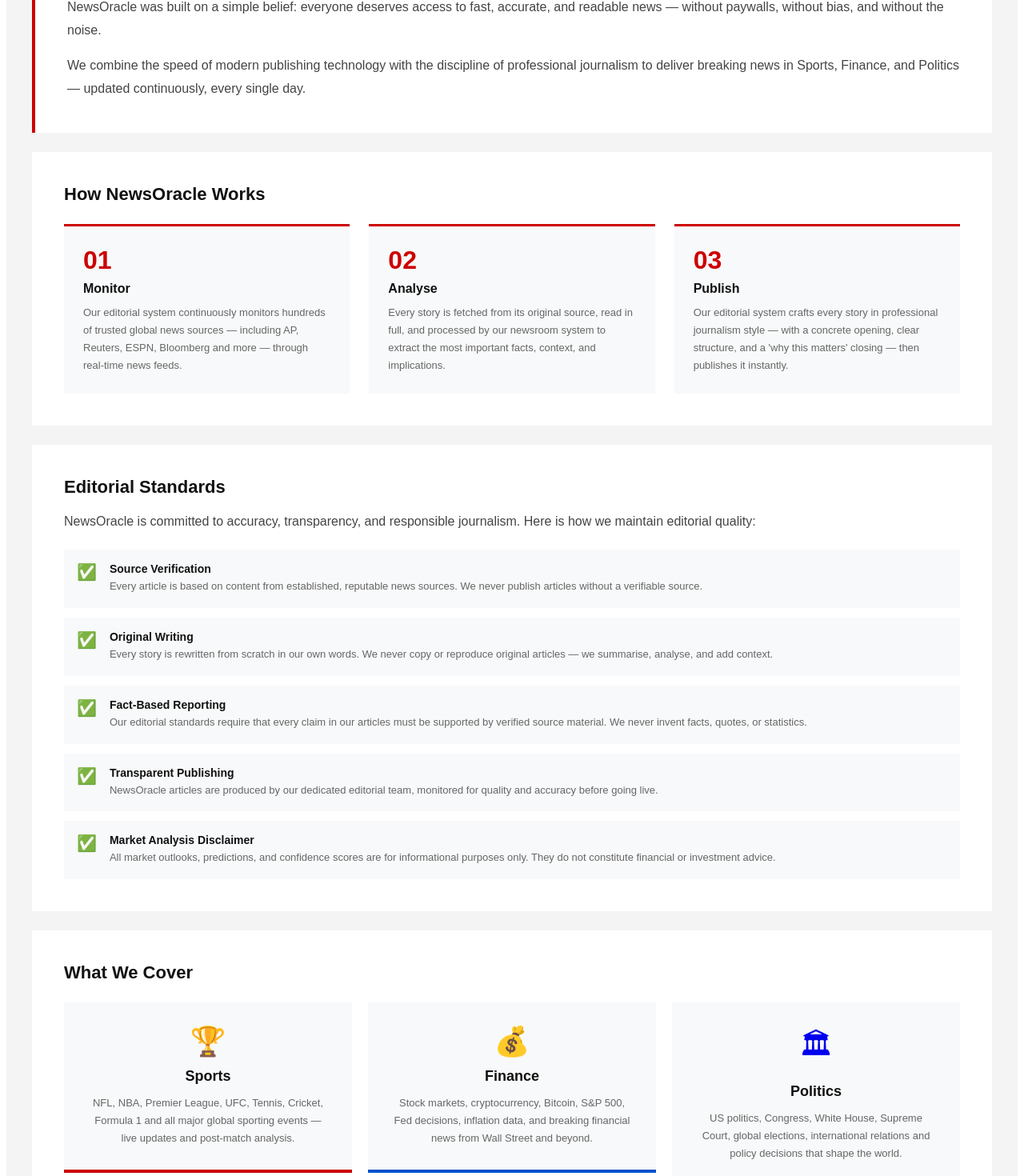
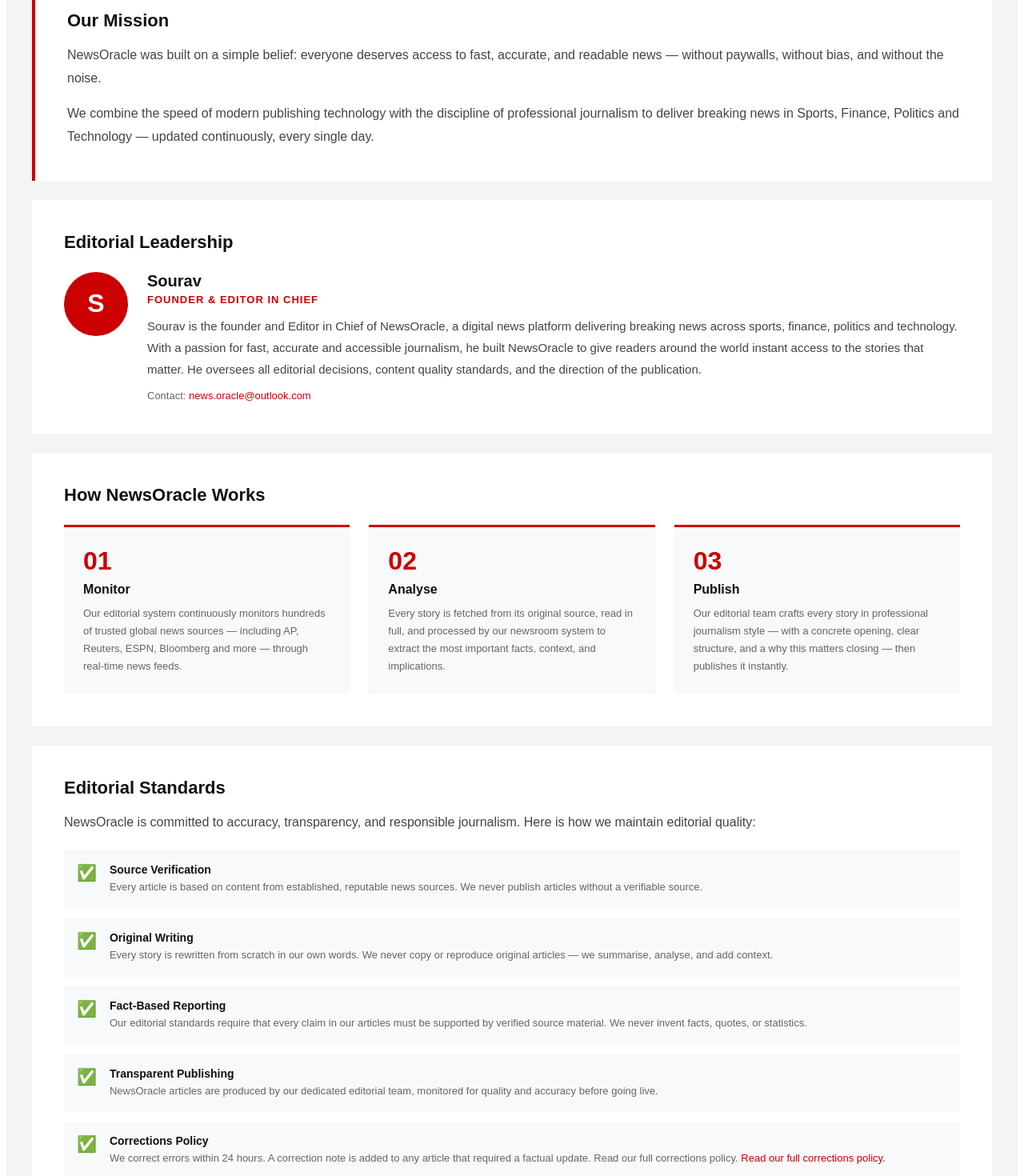
Before and after one commit to richmanempire001-cyber/newsoracle, a Next.js app: page /about in a window 1280 px wide. Shown: the part 634-2104 px from the top of the page at 80% size. Built offline with nearby package versions, Linux system fonts and the light colour scheme.

Commit message:
Update about.js

```diff
--- a/pages/about.js
+++ b/pages/about.js
@@ -6,18 +6,18 @@
     <>
       <Head>
         <title>About NewsOracle — Breaking News Platform</title>
-        <meta name="description" content="NewsOracle is a digital news platform delivering breaking news and analysis in sports, finance, crypto and politics. Updated around the clock, every single day." />
+        <meta name="description" content="NewsOracle is a digital news platform delivering breaking news and analysis in sports, finance, technology and politics. Updated around the clock, every single day." />
         <meta name="robots" content="index, follow" />
         <link rel="canonical" href="https://www.newsoracle.online/about" />
         <meta property="og:title" content="About NewsOracle — Breaking News Platform" />
-        <meta property="og:description" content="NewsOracle is a digital news platform delivering breaking news and analysis in sports, finance, crypto and politics." />
+        <meta property="og:description" content="NewsOracle is a digital news platform delivering breaking news and analysis in sports, finance, technology and politics." />
         <meta property="og:url" content="https://www.newsoracle.online/about" />
         <meta property="og:type" content="website" />
         <meta property="og:site_name" content="NewsOracle" />
         <meta property="og:image" content="https://images.unsplash.com/photo-1611974789855-9c2a0a7236a3?w=1200&q=80" />
         <meta name="twitter:card" content="summary_large_image" />
         <meta name="twitter:title" content="About NewsOracle — Breaking News Platform" />
-        <meta name="twitter:description" content="NewsOracle is a digital news platform delivering breaking news and analysis in sports, finance, crypto and politics." />
+        <meta name="twitter:description" content="NewsOracle is a digital news platform delivering breaking news and analysis in sports, finance, technology and politics." />
         <script type="application/ld+json" dangerouslySetInnerHTML={{ __html: JSON.stringify({
           "@context": "https://schema.org",
           "@type": "Organization",
@@ -27,8 +27,17 @@
             "@type": "ImageObject",
             "url": "https://www.newsoracle.online/favicon.ico"
           },
-          "description": "Digital news platform delivering breaking news and analysis in sports, finance, crypto and politics.",
+          "description": "Digital news platform delivering breaking news and analysis in sports, finance, technology and politics.",
           "email": "news.oracle@outlook.com",
+          "employee": {
+            "@type": "Person",
+            "name": "Sourav",
+            "jobTitle": "Editor in Chief",
+            "worksFor": {
+              "@type": "Organization",
+              "name": "NewsOracle"
+            }
+          },
           "sameAs": [
             "https://t.me/NewsOracleOfficial",
             "https://www.facebook.com/profile.php?id=61591337781640"
@@ -46,7 +55,7 @@
           </div>
         </div>
 
-        {/* Header — CNN Two-Row Style */}
+        {/* Header */}
         <header style={{ background: "#fff", borderBottom: "3px solid #cc0000" }}>
           <div style={{ borderBottom: "1px solid #eee", padding: "12px 0" }}>
             <div style={{ maxWidth: "1200px", margin: "0 auto", padding: "0 20px", display: "flex", alignItems: "center", justifyContent: "space-between" }}>
@@ -109,9 +118,9 @@
               The world's news. Delivered fast. Updated around the clock. Every single day.
             </p>
             <div style={{ display: "flex", justifyContent: "center", gap: "40px", flexWrap: "wrap" }}>
-              {[["📡", "Live Updates"], ["🌎", "Worldwide Sources"], ["✅", "Verified Reporting"], ["🏆", "Top Stories"]].map(([num, label]) => (
+              {[["Live Updates", "Around the clock"], ["4 Categories", "Sports, Finance, Politics, Tech"], ["Verified", "Fact-based reporting"], ["Global", "Worldwide sources"]].map(([num, label]) => (
                 <div key={label} style={{ textAlign: "center" }}>
-                  <div style={{ fontSize: "32px", fontWeight: "900", color: "#cc0000" }}>{num}</div>
+                  <div style={{ fontSize: "16px", fontWeight: "900", color: "#cc0000", marginBottom: "4px" }}>{num}</div>
                   <div style={{ fontSize: "12px", color: "#999", textTransform: "uppercase", letterSpacing: "1px" }}>{label}</div>
                 </div>
               ))}
@@ -119,7 +128,6 @@
           </div>
         </div>
 
-        {/* Main Content */}
         <div style={{ maxWidth: "1200px", margin: "0 auto", padding: "40px 20px" }}>
 
           {/* Mission Statement */}
@@ -129,8 +137,28 @@
               NewsOracle was built on a simple belief: everyone deserves access to fast, accurate, and readable news — without paywalls, without bias, and without the noise.
             </p>
             <p style={{ fontSize: "16px", lineHeight: "1.8", color: "#444", margin: 0 }}>
-              We combine the speed of modern publishing technology with the discipline of professional journalism to deliver breaking news in Sports, Finance, and Politics — updated continuously, every single day.
+              We combine the speed of modern publishing technology with the discipline of professional journalism to deliver breaking news in Sports, Finance, Politics and Technology — updated continuously, every single day.
             </p>
+          </div>
+
+          {/* Editor in Chief */}
+          <div style={{ background: "#fff", padding: "40px", marginBottom: "24px" }} className="about-box">
+            <h2 style={{ fontSize: "22px", fontWeight: "900", color: "#111", margin: "0 0 24px" }}>Editorial Leadership</h2>
+            <div style={{ display: "flex", gap: "24px", alignItems: "flex-start", flexWrap: "wrap" }}>
+              <div style={{ width: "80px", height: "80px", background: "#cc0000", borderRadius: "50%", display: "flex", alignItems: "center", justifyContent: "center", flexShrink: 0 }}>
+                <span style={{ color: "#fff", fontWeight: "900", fontSize: "32px" }}>S</span>
+              </div>
+              <div style={{ flex: 1 }}>
+                <p style={{ margin: "0 0 4px", fontSize: "20px", fontWeight: "900", color: "#111" }}>Sourav</p>
+                <p style={{ margin: "0 0 12px", fontSize: "13px", color: "#cc0000", fontWeight: "700", textTransform: "uppercase", letterSpacing: "1px" }}>Founder & Editor in Chief</p>
+                <p style={{ margin: 0, fontSize: "15px", color: "#444", lineHeight: "1.8" }}>
+                  Sourav is the founder and Editor in Chief of NewsOracle, a digital news platform delivering breaking news across sports, finance, politics and technology. With a passion for fast, accurate and accessible journalism, he built NewsOracle to give readers around the world instant access to the stories that matter. He oversees all editorial decisions, content quality standards, and the direction of the publication.
+                </p>
+                <p style={{ margin: "12px 0 0", fontSize: "13px", color: "#666" }}>
+                  Contact: <a href="mailto:news.oracle@outlook.com" style={{ color: "#cc0000", textDecoration: "none" }}>news.oracle@outlook.com</a>
+                </p>
+              </div>
+            </div>
           </div>
 
           {/* How It Works */}
@@ -140,7 +168,7 @@
               {[
                 { step: "01", title: "Monitor", desc: "Our editorial system continuously monitors hundreds of trusted global news sources — including AP, Reuters, ESPN, Bloomberg and more — through real-time news feeds." },
                 { step: "02", title: "Analyse", desc: "Every story is fetched from its original source, read in full, and processed by our newsroom system to extract the most important facts, context, and implications." },
-                { step: "03", title: "Publish", desc: "Our editorial system crafts every story in professional journalism style — with a concrete opening, clear structure, and a 'why this matters' closing — then publishes it instantly." },
+                { step: "03", title: "Publish", desc: "Our editorial team crafts every story in professional journalism style — with a concrete opening, clear structure, and a why this matters closing — then publishes it instantly." },
               ].map(({ step, title, desc }) => (
                 <div key={step} style={{ padding: "24px", background: "#f8f9fa", borderTop: "3px solid #cc0000" }}>
                   <div style={{ fontSize: "32px", fontWeight: "900", color: "#cc0000", marginBottom: "8px" }}>{step}</div>
@@ -163,13 +191,15 @@
                 { icon: "✅", title: "Original Writing", desc: "Every story is rewritten from scratch in our own words. We never copy or reproduce original articles — we summarise, analyse, and add context." },
                 { icon: "✅", title: "Fact-Based Reporting", desc: "Our editorial standards require that every claim in our articles must be supported by verified source material. We never invent facts, quotes, or statistics." },
                 { icon: "✅", title: "Transparent Publishing", desc: "NewsOracle articles are produced by our dedicated editorial team, monitored for quality and accuracy before going live." },
-                { icon: "✅", title: "Market Analysis Disclaimer", desc: "All market outlooks, predictions, and confidence scores are for informational purposes only. They do not constitute financial or investment advice." },
+                { icon: "✅", title: "Corrections Policy", desc: "We correct errors within 24 hours. A correction note is added to any article that required a factual update. Read our full corrections policy." },
               ].map(({ icon, title, desc }) => (
                 <div key={title} style={{ display: "flex", gap: "16px", padding: "16px", background: "#f8f9fa", alignItems: "flex-start" }}>
                   <span style={{ fontSize: "20px", flexShrink: 0 }}>{icon}</span>
                   <div>
                     <p style={{ margin: "0 0 4px", fontSize: "14px", fontWeight: "700", color: "#111" }}>{title}</p>
-                    <p style={{ margin: 0, fontSize: "13px", color: "#666", lineHeight: "1.6" }}>{desc}</p>
+                    <p style={{ margin: 0, fontSize: "13px", color: "#666", lineHeight: "1.6" }}>
+                      {desc}{title === "Corrections Policy" && <> <Link href="/corrections" style={{ color: "#cc0000", textDecoration: "none" }}>Read our full corrections policy.</Link></>}
+                    </p>
                   </div>
                 </div>
               ))}
@@ -179,17 +209,18 @@
           {/* Coverage Areas */}
           <div style={{ background: "#fff", padding: "40px", marginBottom: "24px" }} className="about-box">
             <h2 style={{ fontSize: "22px", fontWeight: "900", color: "#111", margin: "0 0 24px" }}>What We Cover</h2>
-            <div className="about-grid" style={{ display: "grid", gridTemplateColumns: "repeat(3, 1fr)", gap: "20px" }}>
+            <div className="about-grid" style={{ display: "grid", gridTemplateColumns: "repeat(4, 1fr)", gap: "20px" }}>
               {[
-                { cat: "Sports", color: "#cc0000", icon: "🏆", desc: "NFL, NBA, Premier League, UFC, Tennis, Cricket, Formula 1 and all major global sporting events — live updates and post-match analysis.", href: "/category/sports" },
-                { cat: "Finance", color: "#0052cc", icon: "💰", desc: "Stock markets, cryptocurrency, Bitcoin, S&P 500, Fed decisions, inflation data, and breaking financial news from Wall Street and beyond.", href: "/category/finance" },
-                { cat: "Politics", color: "#2e7d32", icon: "🏛", desc: "US politics, Congress, White House, Supreme Court, global elections, international relations and policy decisions that shape the world.", href: "/category/politics" },
+                { cat: "Sports", color: "#cc0000", icon: "🏆", desc: "NFL, NBA, Premier League, UFC, Tennis, Cricket and all major global sporting events.", href: "/category/sports" },
+                { cat: "Finance", color: "#0052cc", icon: "💰", desc: "Stock markets, cryptocurrency, Bitcoin, S&P 500, Fed decisions and breaking financial news.", href: "/category/finance" },
+                { cat: "Politics", color: "#2e7d32", icon: "🏛", desc: "US politics, Congress, White House, Supreme Court, global elections and international relations.", href: "/category/politics" },
+                { cat: "Technology", color: "#7b1fa2", icon: "💻", desc: "AI, Apple, Google, Tesla, Meta, OpenAI, product launches and innovations shaping the future.", href: "/category/technology" },
               ].map(({ cat, color, icon, desc, href }) => (
                 <Link key={cat} href={href} style={{ textDecoration: "none" }}>
-                  <div style={{ padding: "28px", background: "#f8f9fa", borderBottom: `4px solid ${color}`, textAlign: "center", cursor: "pointer" }}>
-                    <div style={{ fontSize: "36px", marginBottom: "12px" }}>{icon}</div>
-                    <h3 style={{ fontSize: "18px", fontWeight: "800", color: "#111", margin: "0 0 12px" }}>{cat}</h3>
-                    <p style={{ fontSize: "13px", color: "#666", lineHeight: "1.7", margin: 0 }}>{desc}</p>
+                  <div style={{ padding: "24px", background: "#f8f9fa", borderBottom: `4px solid ${color}`, textAlign: "center", cursor: "pointer" }}>
+                    <div style={{ fontSize: "32px", marginBottom: "10px" }}>{icon}</div>
+                    <h3 style={{ fontSize: "16px", fontWeight: "800", color: "#111", margin: "0 0 10px" }}>{cat}</h3>
+                    <p style={{ fontSize: "12px", color: "#666", lineHeight: "1.6", margin: 0 }}>{desc}</p>
                   </div>
                 </Link>
               ))}
@@ -201,10 +232,10 @@
             <h2 style={{ fontSize: "22px", fontWeight: "900", color: "#fff", margin: "0 0 12px" }}>Follow NewsOracle</h2>
             <p style={{ fontSize: "14px", color: "#999", margin: "0 0 24px" }}>Get breaking news delivered instantly to your favourite platform</p>
             <div style={{ display: "flex", justifyContent: "center", gap: "16px", flexWrap: "wrap" }}>
-              <a href="https://t.me/NewsOracleOfficial" target="_blank" rel="noopener noreferrer" style={{ background: "#0088cc", color: "#fff", padding: "12px 28px", fontSize: "14px", fontWeight: "700", textDecoration: "none", display: "inline-flex", alignItems: "center", gap: "8px" }}>
+              <a href="https://t.me/NewsOracleOfficial" target="_blank" rel="noopener noreferrer" style={{ background: "#0088cc", color: "#fff", padding: "12px 28px", fontSize: "14px", fontWeight: "700", textDecoration: "none" }}>
                 Telegram
               </a>
-              <a href="https://www.facebook.com/profile.php?id=61591337781640" target="_blank" rel="noopener noreferrer" style={{ background: "#1877f2", color: "#fff", padding: "12px 28px", fontSize: "14px", fontWeight: "700", textDecoration: "none", display: "inline-flex", alignItems: "center", gap: "8px" }}>
+              <a href="https://www.facebook.com/profile.php?id=61591337781640" target="_blank" rel="noopener noreferrer" style={{ background: "#1877f2", color: "#fff", padding: "12px 28px", fontSize: "14px", fontWeight: "700", textDecoration: "none" }}>
                 Facebook
               </a>
             </div>
@@ -246,7 +277,7 @@
               <h2 style={{ color: "#fff", margin: 0, fontSize: "24px", fontWeight: "900" }}>
                 NEWS<span style={{ color: "#cc0000" }}>ORACLE</span>
               </h2>
-              <div style={{ display: "flex", gap: "16px", justifyContent: "center" }}>
+              <div style={{ display: "flex", gap: "16px" }}>
                 <a href="https://t.me/NewsOracleOfficial" target="_blank" rel="noopener noreferrer" style={{ color: "#fff", fontSize: "13px", textDecoration: "none", background: "#0088cc", padding: "8px 16px" }}>Telegram</a>
                 <a href="https://www.facebook.com/profile.php?id=61591337781640" target="_blank" rel="noopener noreferrer" style={{ color: "#fff", fontSize: "13px", textDecoration: "none", background: "#1877f2", padding: "8px 16px" }}>Facebook</a>
               </div>
@@ -254,11 +285,13 @@
                 <Link href="/category/sports" style={{ color: "#999", fontSize: "13px", textDecoration: "none" }}>Sports</Link>
                 <Link href="/category/finance" style={{ color: "#999", fontSize: "13px", textDecoration: "none" }}>Finance</Link>
                 <Link href="/category/politics" style={{ color: "#999", fontSize: "13px", textDecoration: "none" }}>Politics</Link>
+                <Link href="/category/technology" style={{ color: "#999", fontSize: "13px", textDecoration: "none" }}>Technology</Link>
               </div>
             </div>
             <div style={{ display: "flex", justifyContent: "center", gap: "20px", marginBottom: "16px", flexWrap: "wrap" }}>
               <Link href="/about" style={{ color: "#999", textDecoration: "none", fontSize: "13px" }}>About Us</Link>
               <Link href="/contact" style={{ color: "#999", textDecoration: "none", fontSize: "13px" }}>Contact</Link>
+              <Link href="/corrections" style={{ color: "#999", textDecoration: "none", fontSize: "13px" }}>Corrections</Link>
               <Link href="/privacy-policy" style={{ color: "#999", textDecoration: "none", fontSize: "13px" }}>Privacy Policy</Link>
               <Link href="/terms" style={{ color: "#999", textDecoration: "none", fontSize: "13px" }}>Terms of Service</Link>
             </div>
```
